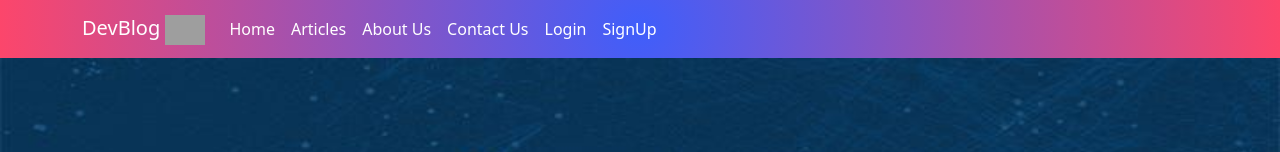
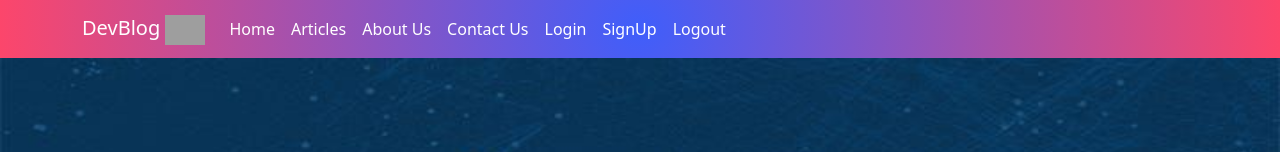
Before and after one commit to Rakesh60/devblog, an Angular app: page / in a window 1280 px wide. Shown: the top 152 px of the page. Built offline with nearby package versions, Linux system fonts and the light colour scheme; grey boxes are pictures that could not be loaded.

Commit message:
protected routes added

```diff
--- /dev/null
+++ b/src/app/RouteGuard.ts
@@ -0,0 +1,22 @@
+import { Injectable } from '@angular/core';
+import { CanActivate, Router } from '@angular/router';
+
+@Injectable({
+    providedIn: 'root'
+})
+export class RouteGuard implements CanActivate {
+    constructor(private router: Router) { }
+
+    canActivate(): boolean {
+        // Check if user is logged in (you would typically check if the token is present)
+        const isLoggedIn = !!localStorage.getItem('token');
+
+        if (isLoggedIn) {
+            return true; // Allow navigation to the requested route
+        } else {
+            // If user is not logged in, redirect to the login page
+            this.router.navigate(['/login']);
+            return false; // Prevent navigation
+        }
+    }
+}
--- a/src/app/account/account-routing.module.ts
+++ b/src/app/account/account-routing.module.ts
@@ -5,7 +5,8 @@ import { LoginComponent } from './login/login.component';
 
 const routes: Routes = [
   { path: 'signup', component: RegistrationComponent },
-  { path: 'login', component: LoginComponent }
+  { path: 'login', component: LoginComponent },
+
 ];
 
 @NgModule({
--- a/src/app/account/login/login.component.ts
+++ b/src/app/account/login/login.component.ts
@@ -1,6 +1,7 @@
 import { Component } from '@angular/core';
 import { FormControl, FormGroup, Validator, Validators } from '@angular/forms';
 import { AccountserviceService } from '../accountservice.service';
+import { Route, Router } from '@angular/router';
 
 @Component({
   selector: 'app-login',
@@ -8,7 +9,7 @@ import { AccountserviceService } from '../accountservice.service';
   styleUrl: './login.component.css'
 })
 export class LoginComponent {
-  constructor(private loginService: AccountserviceService) { }
+  constructor(private loginService: AccountserviceService, private route: Router) { }
   loginForm: FormGroup = new FormGroup({
     email: new FormControl('', [Validators.email, Validators.required]),
     password: new FormControl('', [Validators.required, Validators.minLength(6)])
@@ -18,7 +19,10 @@ export class LoginComponent {
 
     this.loginService.loginUser(this.loginForm.value).subscribe((response: any) => {
       console.log(response)
+      localStorage.setItem('token', response.token);
+      this.route.navigate(['/articles'])
       this.loginForm.reset()
+
     },
       (error: any) => {
         console.log('Error in login:', error.error)
--- a/src/app/account/registration/registration.component.ts
+++ b/src/app/account/registration/registration.component.ts
@@ -1,6 +1,7 @@
 import { Component } from '@angular/core';
 import { AccountserviceService } from '../accountservice.service';
 import { FormControl, FormGroup, Validators } from '@angular/forms';
+import { Router } from '@angular/router';
 
 @Component({
   selector: 'app-registration',
@@ -8,7 +9,7 @@ import { FormControl, FormGroup, Validators } from '@angular/forms';
   styleUrls: ['./registration.component.css']
 })
 export class RegistrationComponent {
-  constructor(private signupservice: AccountserviceService) { }
+  constructor(private signupservice: AccountserviceService, private router: Router) { }
 
   userForm: FormGroup = new FormGroup({
     name: new FormControl('', Validators.required),
@@ -27,6 +28,7 @@ export class RegistrationComponent {
           // Optionally, reset the form
           if (response.success) {
             this.userForm.reset();
+            this.router.navigate(['/login'])
           }
         },
         (error: any) => {
--- a/src/app/app-routing.module.ts
+++ b/src/app/app-routing.module.ts
@@ -3,10 +3,11 @@ import { RouterModule, Routes } from '@angular/router';
 import { PagenotfoundComponent } from './pagenotfound/pagenotfound.component';
 import { AppComponent } from './app.component';
 import { ArticleListComponent } from './articles/article-list/article-list.component';
+import { RouteGuard } from './RouteGuard';
 
 
 const routes: Routes = [
-  { path: '', redirectTo: '', pathMatch: 'full' },
+  { path: '', redirectTo: '', pathMatch: 'full', canActivate: [RouteGuard] },
   { path: '**', component: PagenotfoundComponent },
 ];
 
--- a/src/app/app.component.html
+++ b/src/app/app.component.html
@@ -1,5 +1,5 @@
 <app-header></app-header>
-<app-banner *ngIf="router.url=='/'" ></app-banner>
-<app-latest-articles *ngIf="router.url=='/'"></app-latest-articles>
+<app-banner *ngIf="router.url == '/'"></app-banner>
+<app-latest-articles *ngIf="router.url == '/'"></app-latest-articles>
 <router-outlet></router-outlet>
 <app-footer></app-footer>
--- a/src/app/articles/article-routing.module.ts
+++ b/src/app/articles/article-routing.module.ts
@@ -3,11 +3,12 @@ import { NgModule } from '@angular/core';
 import { Routes, RouterModule } from '@angular/router';
 import { ArticleListComponent } from './article-list/article-list.component';
 import { ArticleDetailsComponent } from './article-details/article-details.component';
+import { RouteGuard } from '../RouteGuard'
 
 const routes: Routes = [
 
-  { path: 'articles', component: ArticleListComponent },
-  { path: 'article/:id', component: ArticleDetailsComponent }
+  { path: 'articles', component: ArticleListComponent, canActivate: [RouteGuard] },
+  { path: 'article/:id', component: ArticleDetailsComponent, canActivate: [RouteGuard] }
 
 ];
 
--- a/src/app/header/header.component.html
+++ b/src/app/header/header.component.html
@@ -56,6 +56,11 @@
           >
         </li>
       </ul>
+      <ul class="navbar-nav ml-auto">
+        <li class="nav-item">
+          <a class="nav-link" (click)="logout()">Logout</a>
+        </li>
+      </ul>
     </div>
   </div>
 </nav>
--- a/src/app/header/header.component.ts
+++ b/src/app/header/header.component.ts
@@ -1,4 +1,5 @@
 import { Component } from '@angular/core';
+import { Router } from '@angular/router';
 
 @Component({
   selector: 'app-header',
@@ -6,11 +7,17 @@ import { Component } from '@angular/core';
   styleUrl: './header.component.css'
 })
 export class HeaderComponent {
-
+ constructor(private router:Router){}
   navbarCollapsed = true;
 
   toggleNavbarCollapsing() {
       this.navbarCollapsed = !this.navbarCollapsed;
   }
+  logout(): void {
+    // Clear authentication state (e.g., remove token from localStorage)
+    localStorage.removeItem('token');
+    // Redirect to login page
+    this.router.navigate(['/login']);
+  }
 
 }
```
Also changed, not shown: src/app/staticpages/staticpages-routing.module.ts (+5 -4 lines).
